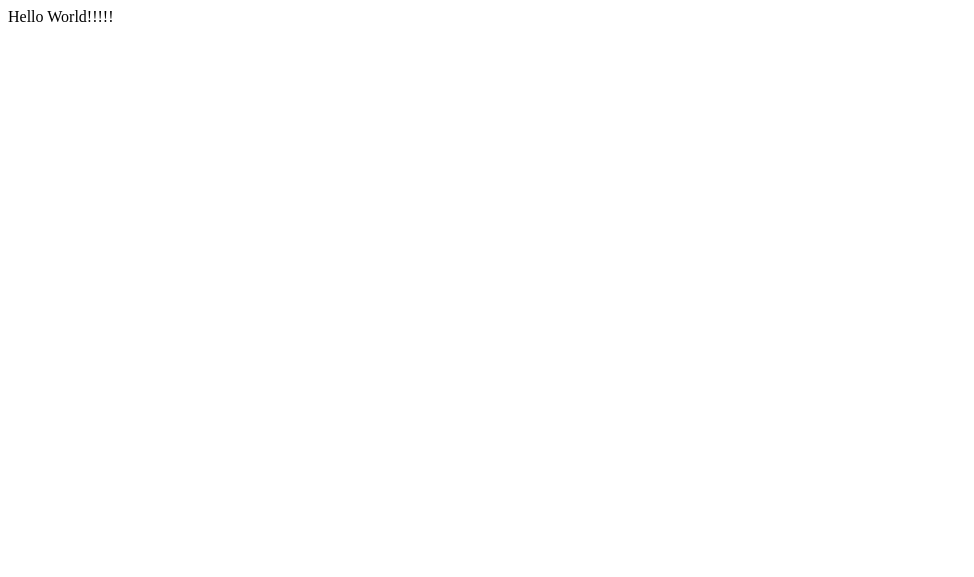
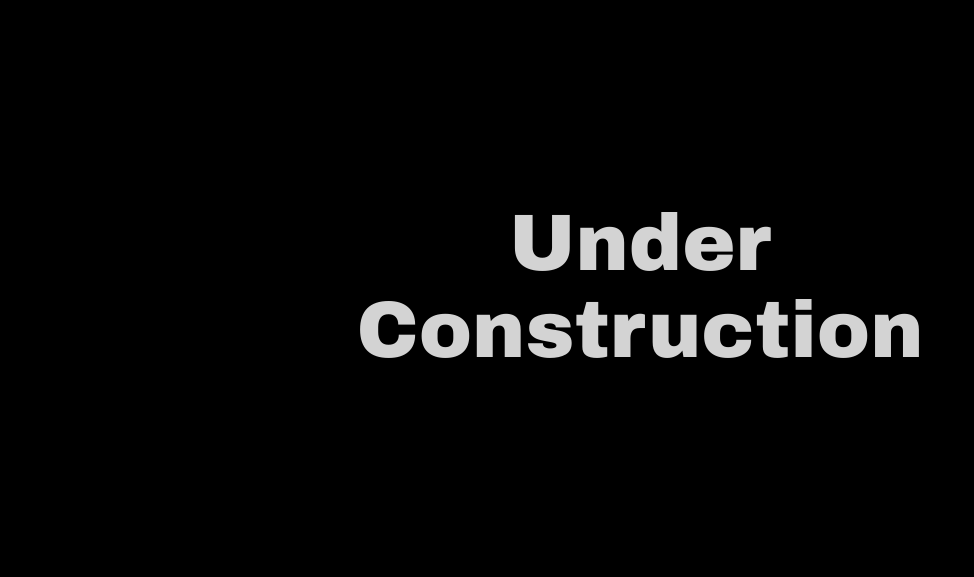
Before and after one commit to joksim/old-joksim.github.io, a plain HTML site: page index.html in a window 1280 px wide. Shown: the whole page, without its empty margins (0-974 px from the left). Drawn offline with Linux system fonts and the light colour scheme.

Commit message:
SImple Under Construction message

```diff
--- a/index.html
+++ b/index.html
@@ -1 +1,15 @@
-Hello World!!!!!
+<!DOCTYPE html>
+<html lang="en">
+<head>
+  <meta charset="UTF-8">
+  <title>Boban Joksimoski</title>
+  <link rel="stylesheet" href="stylesheet/main.css" type="text/css" />
+</head>
+
+<body>
+  <div id="under-construction">
+      Under <br />
+      Construction
+  </div>
+</body>
+</html>
--- /dev/null
+++ b/stylesheet/main.css
@@ -0,0 +1,12 @@
+body {
+    background-color: black;
+}
+
+#under-construction {
+    font-family: "Arial Black", Arial, sans-serif;
+    font-size: 80px;
+    width: 800px;
+    margin: 200px auto;
+    color: lightgray;
+    text-align: center;
+}
```
